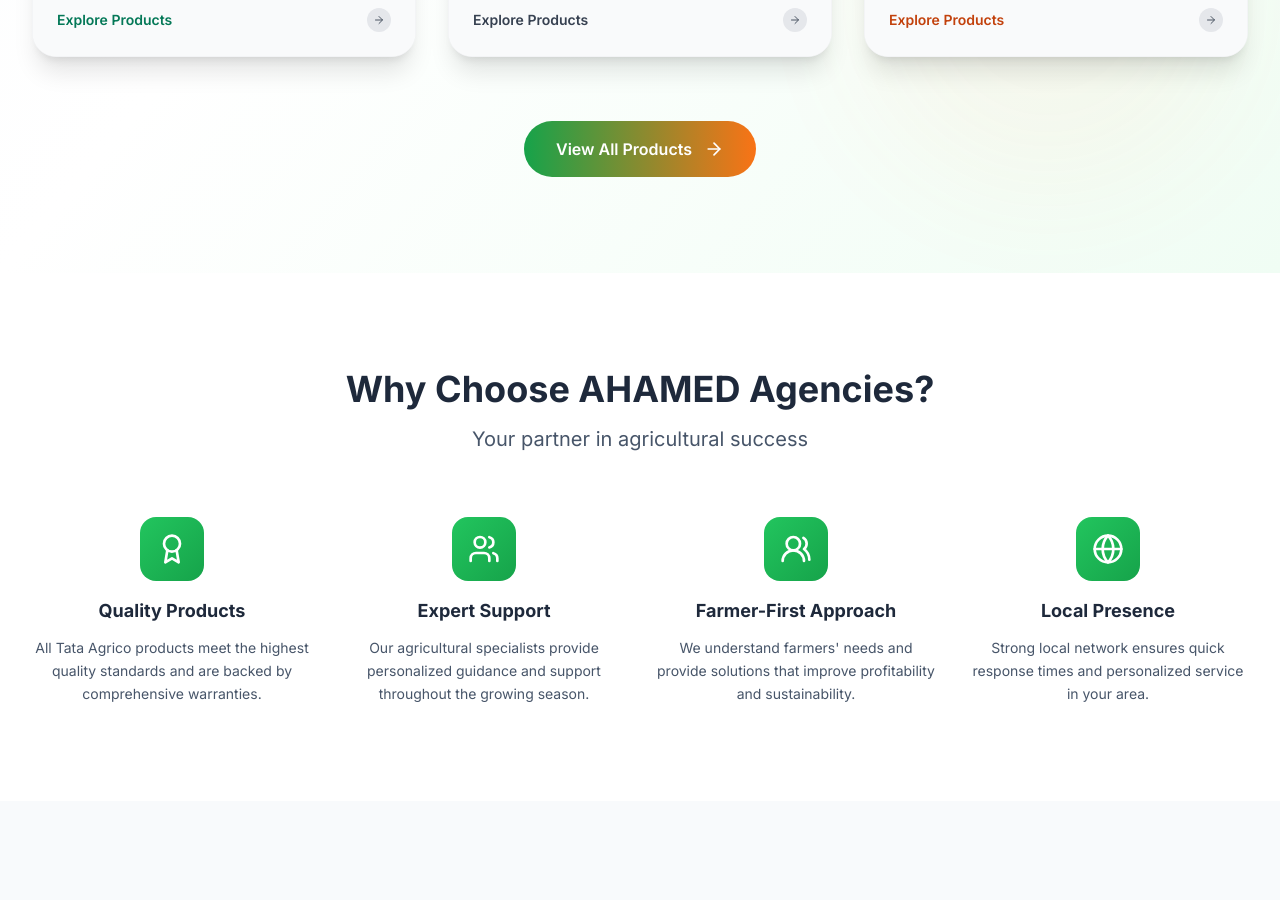
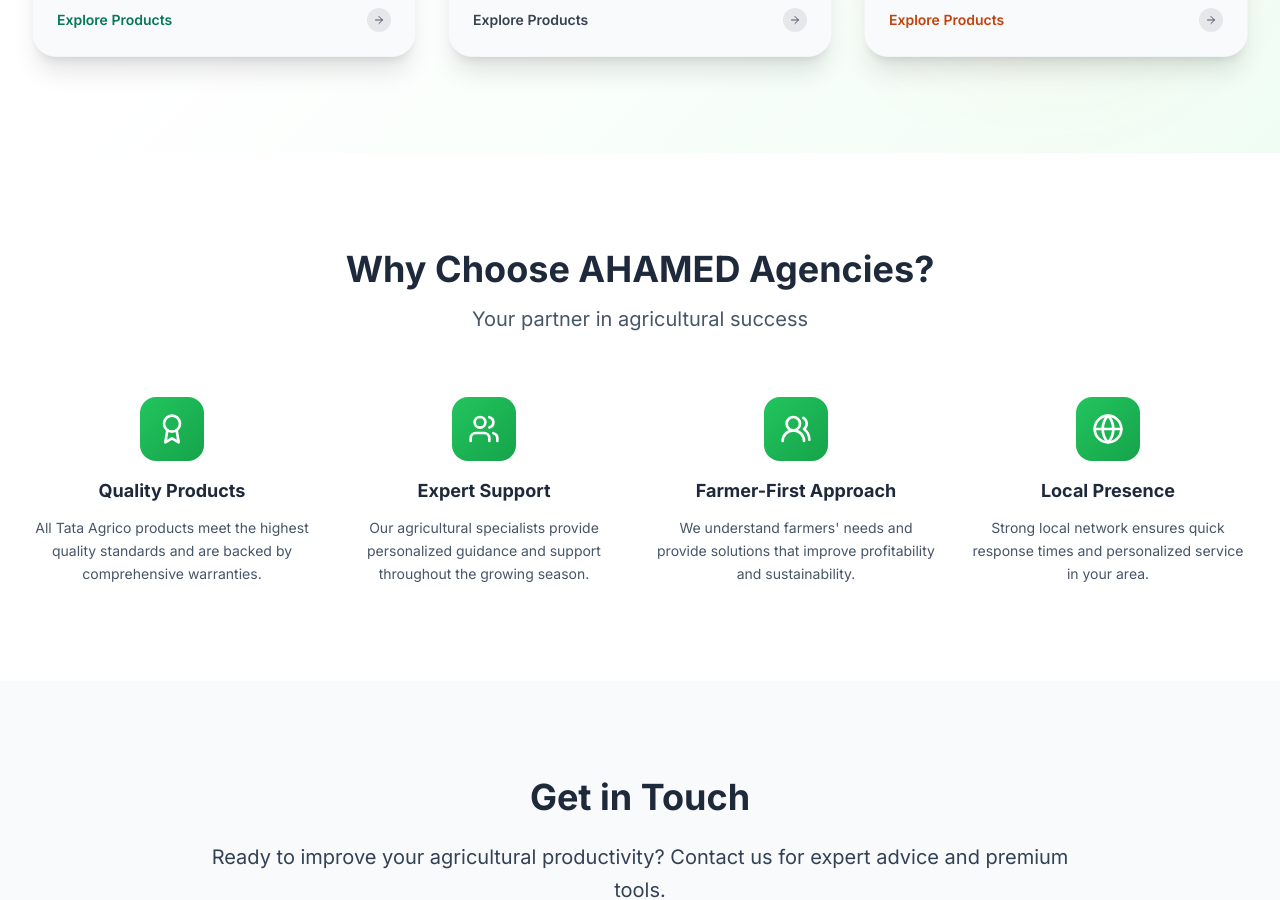
Before and after one commit to sureshkumaripk/ahamad, a Next.js app: page /ahamed-agencies in a window 1280 px wide. Shown: the part 2040-2940 px from the top of the page. Built offline with nearby package versions, Linux system fonts and the light colour scheme.

Commit message:
ahamed agencies product page

```diff
--- a/app/ahamed-agencies/page.tsx
+++ b/app/ahamed-agencies/page.tsx
@@ -251,13 +251,6 @@ export default function AhamadAgencies() {
             ))}
           </div>
 
-          {/* Bottom CTA */}
-          <div className="text-center mt-16">
-            <div className="inline-flex items-center space-x-3 bg-gradient-to-r from-green-600 to-orange-500 text-white px-8 py-4 rounded-full font-semibold hover:shadow-lg transition-all duration-300 transform hover:scale-105">
-              <span>View All Products</span>
-              <ArrowRight size={20} />
-            </div>
-          </div>
         </div>
       </section>
 
```
